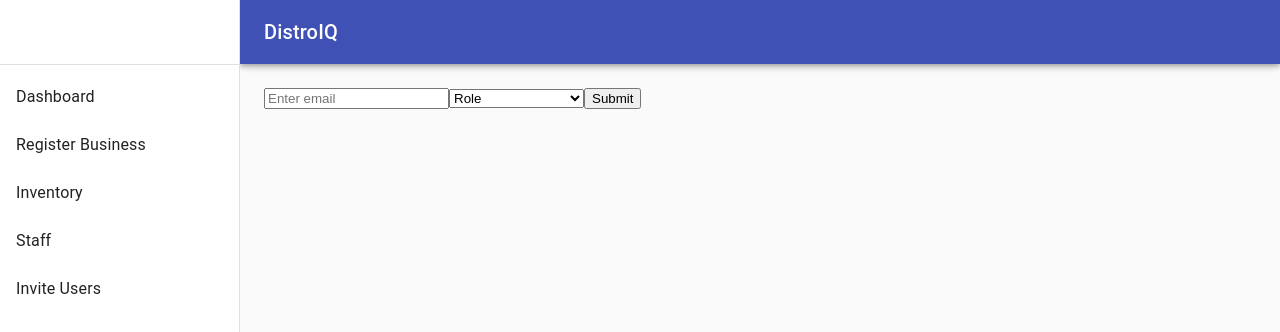
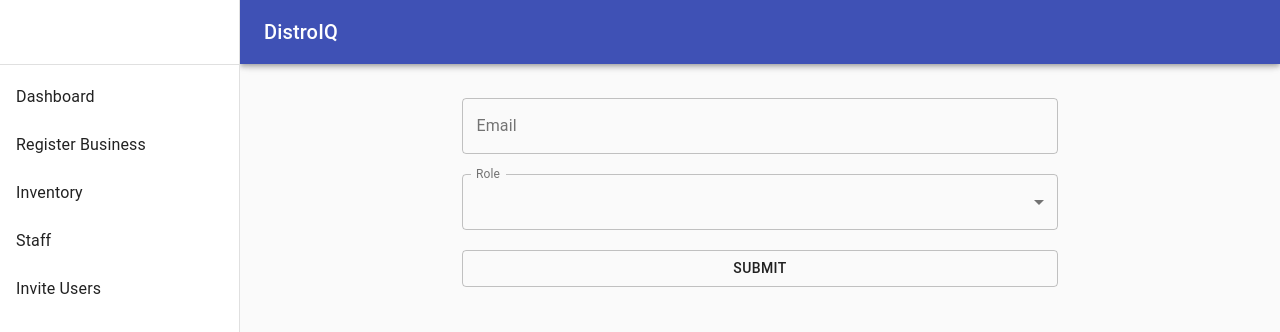
Before and after one commit to ThatcherK/distro_frontend, a React (Create React App) app: page /admin/invite in a window 1280 px wide. Shown: the top 332 px of the page. Built offline with nearby package versions, Linux system fonts and the light colour scheme.

Commit message:
Style invite users

```diff
--- a/src/components/admin/inviteUsers.js
+++ b/src/components/admin/inviteUsers.js
@@ -2,9 +2,34 @@ import React from 'react'
 import { useFormik } from 'formik';
 import * as Yup from 'yup';
 import instance from '../../config/axiosConfig'
+import TextField from '@material-ui/core/TextField';
+import Button from '@material-ui/core/Button';
+import { makeStyles } from '@material-ui/core/styles';
 
-export default function InviteUsers(){
+const useStyles = makeStyles((theme) => ({
+    root: {
+        display: 'flex',
+        flexDirection: 'column',
+        alignItems: 'center',
+    },
+    input: {
+        margin: '10px',
+        width: '60%',
+    },
+    label: {
 
+    },
+    submitButton: {
+        margin: '10px',
+        width: '60%',
+        '&:hover': {
+            background: "#52796f",
+        },
+    }
+}));
+
+export default function InviteUsers() {
+    const classes = useStyles()
     const formik = useFormik({
         initialValues: {
             email: '',
@@ -38,20 +63,31 @@ export default function InviteUsers(){
     }
     return (
         <div>
-            <form onSubmit={formik.handleSubmit}>
-                <input
-                placeholder="Enter email"
+            <form className={classes.root} noValidate autoComplete="off" onSubmit={formik.handleSubmit}>
+                <TextField
+                    variant="outlined"
+                    label="Email"
                     name="email"
                     value={formik.values.email}
                     onChange={formik.handleChange}
+                    className={classes.input}
                 />
-                <select name="role_id" value={formik.values.role_id} onChange={formik.handleChange} >
-					<option value="">Role</option>
+                <TextField
+                    id="standard-select"
+                    select
+                    label="Role"
+                    variant="outlined"
+                    name="role_id"
+                    value={formik.values.role_id}
+                    onChange={formik.handleChange}
+                    className={classes.input}
+                >
+
                     <option value={2} >Transport Manager</option>
                     <option value={3}>Driver</option>
                     <option value={4}>Store Manager</option>
-				</select>
-                <button type="submit">Submit</button>
+                </TextField>
+                <Button variant="outlined" type="submit" className={classes.submitButton}>Submit</Button>
             </form>
         </div>
     )
--- a/src/components/dashboards/adminPage.js
+++ b/src/components/dashboards/adminPage.js
@@ -30,13 +30,9 @@ import Divider from '@material-ui/core/Divider';
 import Drawer from '@material-ui/core/Drawer';
 import Hidden from '@material-ui/core/Hidden';
 import IconButton from '@material-ui/core/IconButton';
-import InboxIcon from '@material-ui/icons/MoveToInbox';
 import List from '@material-ui/core/List';
 import ListItem from '@material-ui/core/ListItem';
-import ListItemIcon from '@material-ui/core/ListItemIcon';
 import ListItemText from '@material-ui/core/ListItemText';
-import MailIcon from '@material-ui/icons/Mail';
-import MenuIcon from '@material-ui/icons/Menu';
 import Toolbar from '@material-ui/core/Toolbar';
 import Typography from '@material-ui/core/Typography';
 import { makeStyles, useTheme } from '@material-ui/core/styles';
@@ -126,7 +122,6 @@ function ResponsiveDrawer(props) {
                         onClick={handleDrawerToggle}
                         className={classes.menuButton}
                     >
-                        <MenuIcon />
                     </IconButton>
                     <Typography variant="h6" noWrap>
                         DistroIQ
```
Lines whose indentation alone changed are shown as unchanged.
